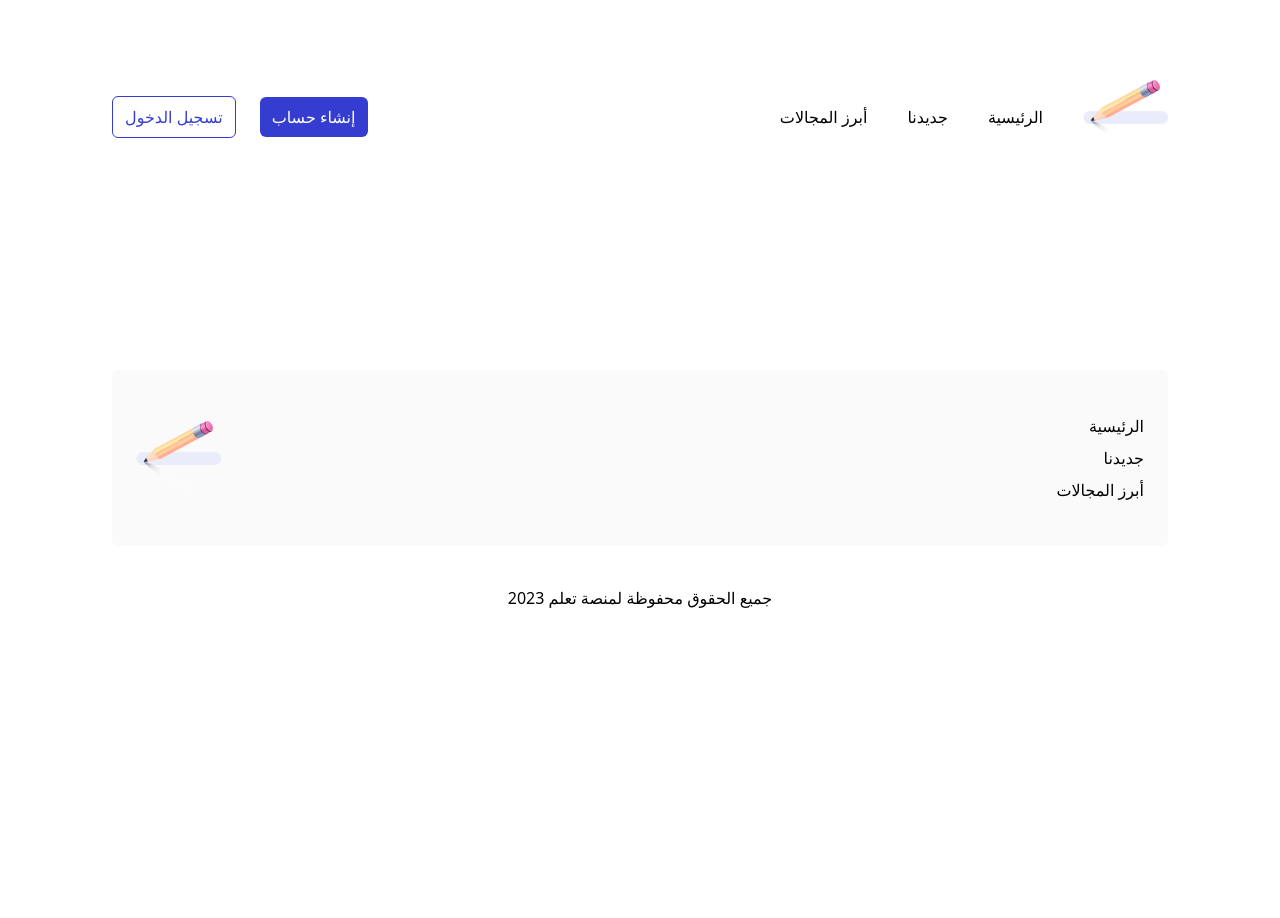
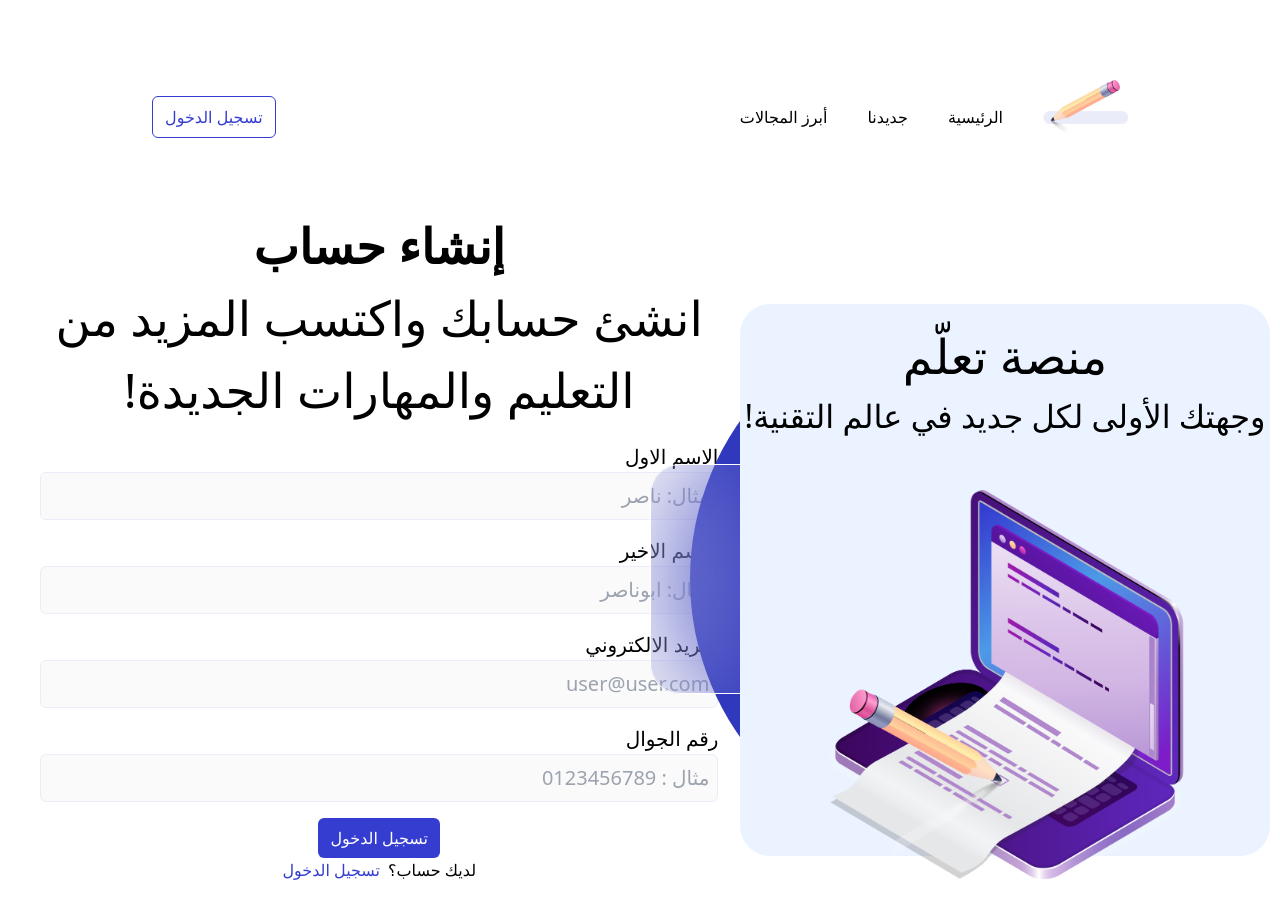
Before and after one commit to Nasser-96/Tuwaiq-Task, a React (Create React App) app: page /signup in a window 1280 px wide. Shown: the top 918 px of the page. Before the commit the page ends 800 px from the top, so only its background shows below. Built offline with nearby package versions, Linux system fonts and the light colour scheme.

Commit message:
done View

```diff
--- /dev/null
+++ b/src/hooks/useSginup.tsx
@@ -0,0 +1,11 @@
+import { useState } from "react";
+
+export const useSignup = ()=>
+{
+    const [ firstName, setFirstName ] = useState<string>();
+    const [ lastName, setLastName ] = useState<string>();
+    const [ email, setEmail ] = useState<string>();
+    const [ mobile, setMobile ] = useState<string>();
+
+    return { firstName,lastName, email, mobile };
+}
--- a/src/masterLayout/header.tsx
+++ b/src/masterLayout/header.tsx
@@ -11,15 +11,17 @@ import image_pencil from "../assets/images/pencil.png";
 import burgerButton from "../assets/images/burgerButton.png";
 
 type Props =
-{}
+{
+    isSigupPage:boolean
+}
 
-export default function Header({}: Props)
+export default function Header(props: Props)
 {
     const headerLogic = useHeader();
 
   return (
-    <div className={`sticky top-0 z-10 rounded-md px-4 lg:px-0 lg:mx-28 bg-white py-4 sm:mt-16 mb-10`}>
-        <div className={`flex justify-between items-center`}>
+    <div className={`sticky top-0 z-10 rounded-[20px] px-4 lg:px-0 lg:mx-28 bg-white py-4 sm:mt-16 mb-10`}>
+        <div className={`flex justify-between items-center sm:px-10`}>
             <div className={`flex items-center`}>
                 <Image
                     image={image_pencil}
@@ -36,12 +38,16 @@ export default function Header({}: Props)
                 </div>
             </div>
             <div className={`flex items-center hidden md:flex`}>
+                {
+                    !(props?.isSigupPage)
+                    &&
                     <Button
                         action={headerLogic?.signup}
                         disabled={false}
                         style={`bg-staticBlue px-3 py-2 rounded-md text-white`}
                         text='إنشاء حساب'
                     />
+                }
                 <div className={`px-3`}/>
                 <Button
                     action={headerLogic?.login}
--- a/src/masterLayout/masterLayout.tsx
+++ b/src/masterLayout/masterLayout.tsx
@@ -1,6 +1,7 @@
 import React from 'react'
 import Header from './header'
 import Footer from './footer'
+import { useLocation } from 'react-router-dom'
 
 type Props =
 {
@@ -9,11 +10,18 @@ type Props =
 
 export default function MasterLayout({children}: Props)
 {
+  const location = useLocation();
+  const isSigupPage = location?.pathname === "/signup";
+
   return (
     <div dir='rtl' className={`overflow-clip bg-white w-full`}>
-        <Header/>
+        <Header isSigupPage={isSigupPage} />
             {children}
-        <Footer/>
+          {
+            !(isSigupPage)
+            &&
+              <Footer/>
+          }
     </div>
   )
 }
--- a/src/pages/signup/signup.tsx
+++ b/src/pages/signup/signup.tsx
@@ -1,12 +1,21 @@
 import React from 'react'
+import FormComponent from './signupComponents/formComponent'
+import WelcomSection from './signupComponents/welcomSection'
 
 type Props = {}
 
 export default function Signup({}: Props)
 {
+  // signup
+
   return (
-    <div className=''>
-
+    <div className='flex justify-center items-center mx-10 my-10'>
+        <div className='w-[75%] hidden xl:block'>
+            <WelcomSection/>
+        </div>
+        <div className=''>
+          <FormComponent/>
+        </div>
     </div>
   )
 }
--- /dev/null
+++ b/src/pages/signup/signupComponents/formComponent.tsx
@@ -0,0 +1,85 @@
+import React from 'react'
+import Button from '../../../components/button'
+
+type Props = {}
+
+export default function FormComponent({}: Props)
+{
+
+  return (
+    <div className={``}>
+        <div className={`text-center`}>
+            <div className={`font-extrabold
+                text-[28px]
+                sm:text-[48px]
+            `}>
+                إنشاء حساب
+            </div>
+            <div className={`text-[16px] sm:text-[48px]`}>
+                انشئ حسابك واكتسب المزيد من التعليم
+                والمهارات الجديدة!
+            </div>
+        </div>
+        <div>
+            <div className={`mt-4`}>
+                <div className={`text-[14px] sm:text-[20px]`}>
+                    الاسم الاول
+                </div>
+                <input
+                    type='text'
+                    placeholder={`مثال: ناصر`}
+                    className={`p-2 rounded-md w-full border border-[#EBECFA] bg-textWhite text-[14px] sm:text-[20px]`}
+                />
+            </div>
+            <div className={`mt-4`}>
+                <div className={`text-[20px] text-[14px] sm:text-[20px]`}>
+                    الاسم الاخير
+                </div>
+                <input
+                    type='text'
+                    placeholder={`مثال: ابوناصر`}
+                    className={`p-2 rounded-md w-full border border-[#EBECFA] bg-textWhite text-[14px] sm:text-[20px]`}
+                />
+            </div>
+            <div className={`mt-4`}>
+                <div className={`text-[20px] text-[14px] sm:text-[20px]`}>
+                    البريد الالكتروني
+                </div>
+                <input
+                    type='email'
+                    placeholder={`user@user.com`}
+                    className={`p-2 rounded-md w-full border border-[#EBECFA] bg-textWhite text-[14px] sm:text-[20px]`}
+                />
+            </div>
+            <div className={`mt-4`}>
+                <div className={`text-[20px]`}>
+                    رقم الجوال
+                </div>
+                <input
+                    type='number'
+                    placeholder={`مثال : 0123456789`}
+                    maxLength={10}
+                    minLength={10}
+                    className={`p-2 rounded-md w-full border border-[#EBECFA] bg-textWhite text-[14px] sm:text-[20px]`}
+                />
+            </div>
+        </div>
+        <div className={`flex flex-col w-full items-center justify-center my-4`}>
+            <Button
+                action={()=>""}
+                disabled={false}
+                style={`bg-staticBlue px-3 py-2 rounded-md text-white`}
+                text='تسجيل الدخول'
+            />
+            <div className={`flex`}>
+                <div>
+                    لديك حساب؟
+                </div>
+                <div className={`ms-2 text-staticBlue cursor-pointer`}>
+                    تسجيل الدخول
+                </div>
+            </div>
+        </div>
+    </div>
+  )
+}
--- /dev/null
+++ b/src/pages/signup/signupComponents/welcomSection.tsx
@@ -0,0 +1,49 @@
+import React from 'react'
+
+import Image from '../../../components/image'
+
+import learnLaptop from '../../../assets/images/learnLaptop.png';
+
+type Props = {}
+
+export default function WelcomSection({}: Props)
+{
+  return (
+    <div className={`relative`}>
+        <div className={`absolute bg-staticBlue2 rounded-full
+            xl:w-[550px] xl:h-[550px] xl:bottom-[-300px]
+            2xl:w-[630px] 2xl:h-[630px] 2xl:bottom-[-300px]
+        `}/>
+        <div className={`absolute border border-white rounded-[30px] backdrop-blur-[70.5px]
+            xl:top-[-90px] xl:w-[590px] xl:h-[230px]
+            2xl:top-[-100px] 2xl:w-[679px] 2xl:h-[230px]
+            `}
+         />
+        <div className={`absolute bg-blue6 py-4 rounded-[30px]
+            xl:top-[-250px] xl:w-[530px] xl:right-[-30px]
+            2xl:top-[-330px] 2xl:w-[540px] 2xl:right-0
+        `}>
+            <div className={`flex flex-col items-center justify-center`}>
+                <div className={`text-[48px]`}>
+                    منصة تعلّم
+                </div>
+                <div className={`text-[32px] text-center`}>
+                    وجهتك الأولى لكل جديد في عالم التقنية!
+                </div>
+            </div>
+            <div className={`relative top-[50px]`}>
+            <Image
+            image={learnLaptop}
+            divStyle={`
+              flex items-center justify-center
+            `}
+            imageStyle={`
+                xl:w-[360px] xl:h-[400px]
+                2xl:w-[420px] 2xl:h-auto
+            `}
+          />
+            </div>
+        </div>
+    </div>
+  )
+}
```
Also changed, not shown: src/pages/home/homeComponents/welcomeComponent.tsx (+0 -23 lines). Lines whose indentation alone changed are shown as unchanged.
